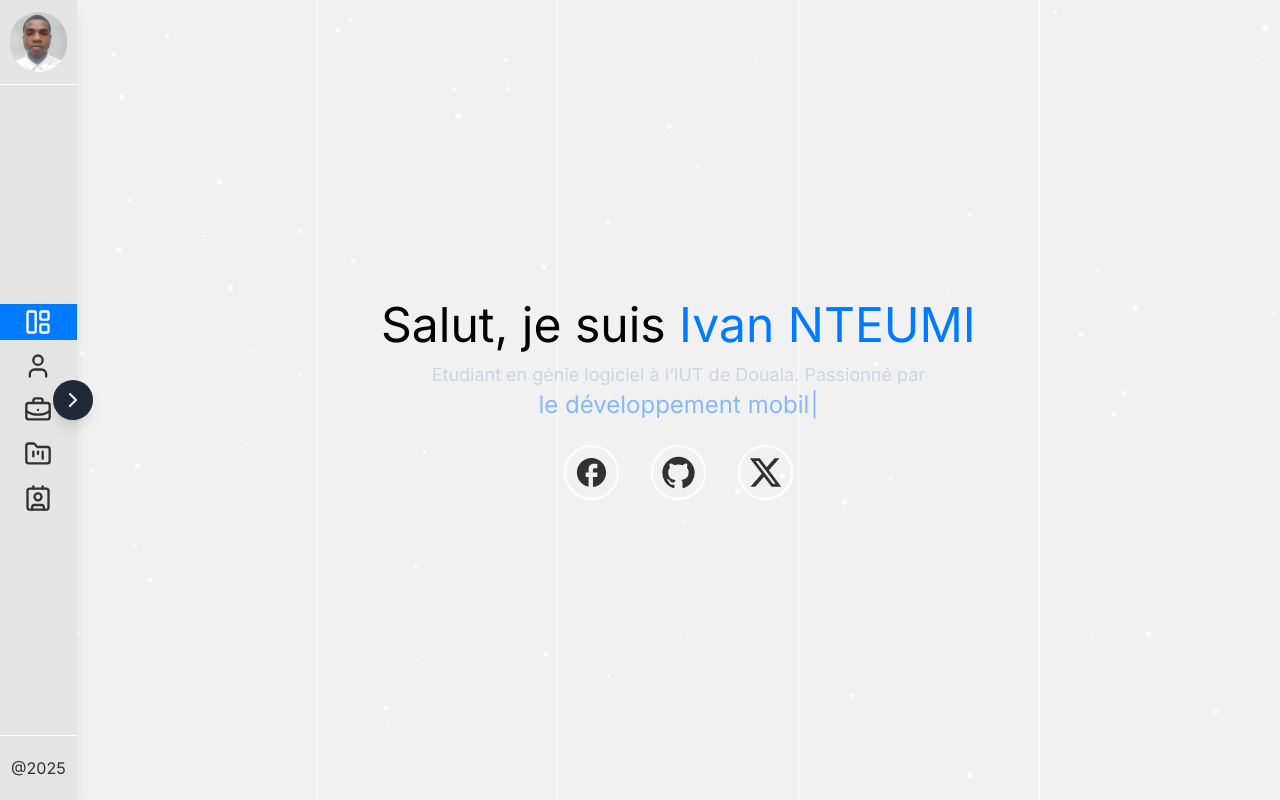
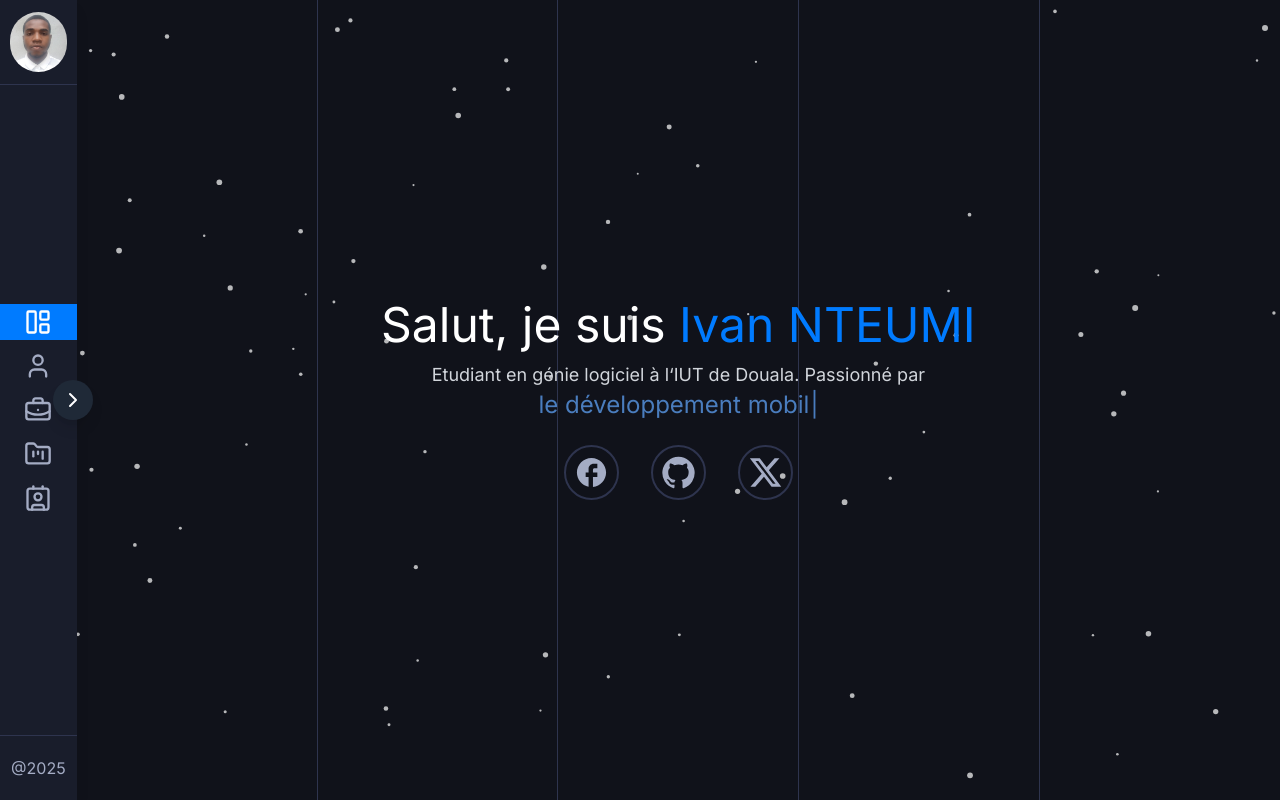
Before and after one commit to whiteHatMitIv/portfolio_with_nextjs, a Next.js app: page / in a window 1280 px wide. Built offline with nearby package versions, Linux system fonts and the light colour scheme.

Commit message:
remove light mode styles

```diff
--- a/app/globals.css
+++ b/app/globals.css
@@ -2,20 +2,6 @@
 @tailwind components;
 @tailwind utilities;
 
-:root {
-  --background: #f1f1f1;
-  --foreground: #313131;
-  --color-bali: #000000;
-  --primary-color: #007bff;
-  --border-color: rgba(255, 255, 255, 0.86);
-  --contact-tile-color: #313131;
-  --side-bar-color: #e4e4e4;
-  --bg: rgba(3, 127, 255, 0.3);
-  --titleSpanColor: rgba(25, 29, 43, 0.44);
-  --backgroundCard: rgba(210, 210, 213, 0.94);
-}
-
-@media (prefers-color-scheme: dark) {
 :root {
   --background: #10121A;
   --foreground: #a4acc4;
@@ -25,7 +11,8 @@
   --side-bar-color: #191d2b;
   --titleSpanColor: rgba(222, 222, 222, 0.47);
   --backgroundCard: #191D2B;
-  }
+  --primary-color: #007bff;
+  --bg: rgba(3, 127, 255, 0.3);
 }
 
 body {
--- a/components/ui/Button.tsx
+++ b/components/ui/Button.tsx
@@ -12,16 +12,14 @@ const buttonVariants = cva(
     variants: {
       variant: {
         contact: [
-          "bg-gradient-to-br from-cyan-400/80 via-blue-600 to-indigo-700",
-          "dark:from-cyan-300/80 dark:via-blue-500 dark:to-indigo-600",
+          "bg-gradient-to-br from-cyan-300/80 via-blue-500 to-indigo-600",
           "hover:bg-[length:400%_400%] bg-[length:200%_200%]",
-          "border-cyan-200/30 dark:border-cyan-300/20"
+          "border-cyan-300/20"
         ],
         cv: [
-          "bg-gradient-to-br from-purple-500 via-indigo-600 to-sky-500",
-          "dark:from-purple-400/90 dark:via-indigo-500 dark:to-sky-400",
+          "bg-gradient-to-br from-purple-400/90 via-indigo-500 to-sky-400",
           "hover:bg-[length:400%_400%] bg-[length:200%_200%]",
-          "border-purple-200/30 dark:border-purple-300/20"
+          "border-purple-300/20"
         ],
       },
     },
--- a/lib/projects.json
+++ b/lib/projects.json
@@ -22,7 +22,7 @@
         "category": "NextJs",
         "image": "/img/portfolio.jpeg",
         "githubLink": "",
-        "viewLink": "https://portfolio-2ocr6g3bj-ivans-projects-162a3f37.vercel.app",
+        "viewLink": "portfolio-with-nextjs-mu.vercel.app",
         "title": "Portfolio",
         "text": "Implémentation de ce portfolio avec NextJs"
     },
```
Lines whose indentation alone changed are shown as unchanged.
